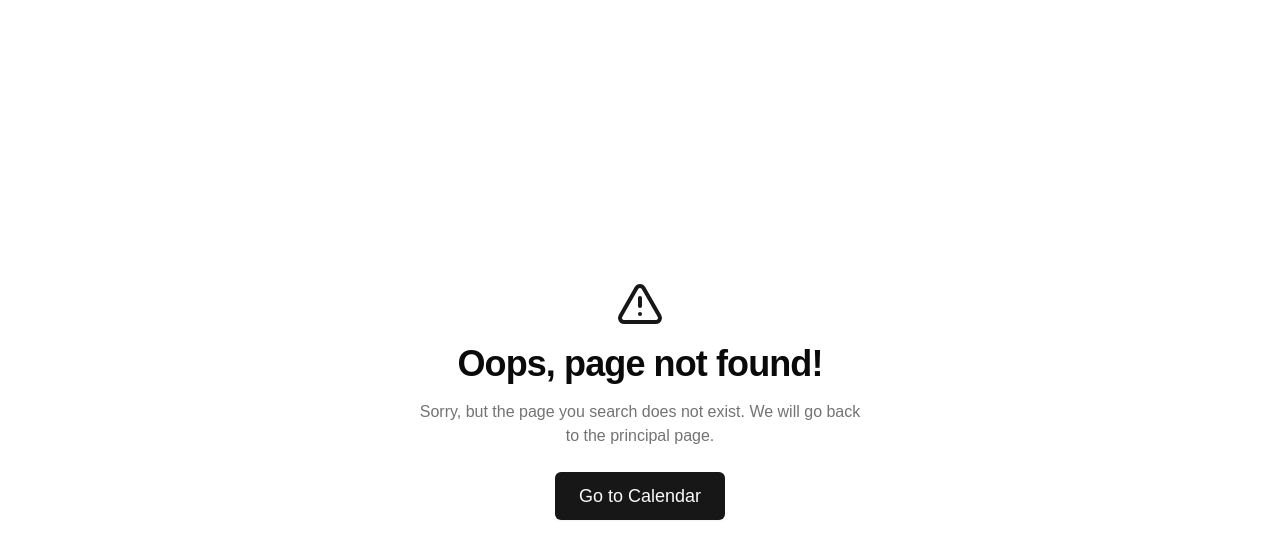
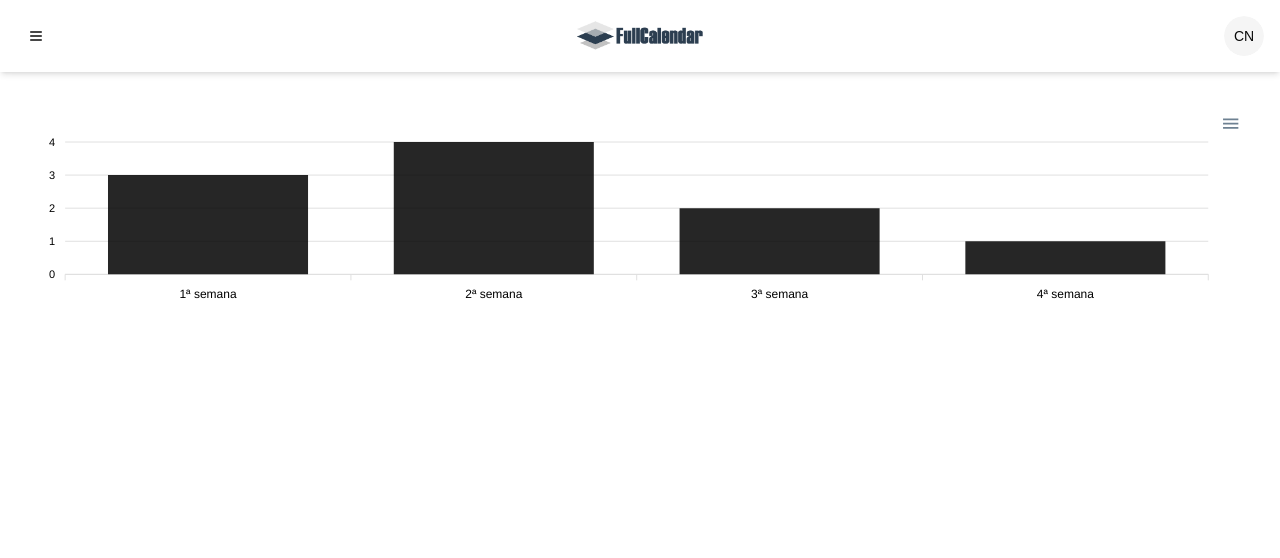
Before and after one commit to taynanhott/fullcalendar-manager, a Next.js app: page /calendar/dashboard in a window 1280 px wide. Before the commit this address had no page. Shown: the top 558 px of the page. Built offline with nearby package versions, Linux system fonts and the light colour scheme.

Commit message:
new feacture

```diff
--- a/package.json
+++ b/package.json
@@ -19,6 +19,7 @@
     "@radix-ui/react-slot": "^1.1.0",
     "@radix-ui/react-switch": "^1.1.1",
     "@radix-ui/react-visually-hidden": "^1.1.0",
+    "apexcharts": "^4.0.0",
     "class-variance-authority": "^0.7.0",
     "clsx": "^2.1.1",
     "firebase": "^11.0.1",
@@ -29,6 +30,7 @@
     "moment": "^2.30.1",
     "next": "15.0.1",
     "react": "^18.3.1",
+    "react-apexcharts": "^1.5.0",
     "react-dom": "^18.3.1",
     "tailwind-merge": "^2.5.4",
     "tailwindcss-animate": "^1.0.7"
--- /dev/null
+++ b/src/app/calendar/dashboard/page.tsx
@@ -0,0 +1,56 @@
+"use client"
+
+import Graph from "@/components/graph/graph";
+import Loading from "@/components/ui/loading";
+import Sidebar from "@/components/ui/sidebar";
+import { useState } from "react";
+
+export default function Dashboard() {
+    const [loading] = useState(false);
+
+    const graficoSimples = [
+        {
+            options: {
+                chart: {
+                    id: "bar" as const,
+                    foreColor: "#000000",
+                },
+                xaxis: {
+                    categories: ["1ª semana", "2ª semana", "3ª semana", "4ª semana"],
+                },
+                fill: {
+                    colors: ["#000000"],
+                },
+                colors: ["#000000"],
+                dataLabels: {
+                    enabled: false,
+                    formatter: function (val: number) {
+                        return val.toFixed(2);
+                    },
+                },
+            },
+            series: [
+                {
+                    name: "Valor semanal",
+                    data: [
+                        3,
+                        4,
+                        2,
+                        1,
+                    ],
+                },
+            ],
+            height: 200,
+        },
+    ];
+
+    return (
+        <>
+            <div className="p-4 mt-0 lg:mt-20">
+                <Graph components={graficoSimples} />
+                <Sidebar />
+                <Loading active={loading} />
+            </div>
+        </>
+    );
+}
--- a/src/app/calendar/page.tsx
+++ b/src/app/calendar/page.tsx
@@ -24,6 +24,7 @@ import { deleteEvent, getEventsByUserId, updateEvent, writeEventData } from '@/f
 import { useUser } from '../context/userContext';
 import Loading from '@/components/ui/loading';
 import { motion } from "framer-motion";
+import NavButton from '@/components/ui/navButton';
 
 let small = false;
 let height = 650;
@@ -240,6 +241,7 @@ export default function Calendar() {
         <div>
             <div className="p-4 mt-0 lg:mt-20">
                 {/* =================================== Calendar =============================================== */}
+                <NavButton handleChangeView={handleChangeView} />
                 <motion.div
                     initial={{ opacity: 0, y: -10 }}
                     animate={{ opacity: 1, y: 0 }}
@@ -297,7 +299,7 @@ export default function Calendar() {
                     </SheetContent>
                 </Sheet>
             </div>
-            <Sidebar handleChangeView={handleChangeView} />
+            <Sidebar />
             <Loading active={loading} />
         </div >
     );
--- /dev/null
+++ b/src/components/graph/graph.tsx
@@ -0,0 +1,78 @@
+"use client";
+
+import React from "react";
+import dynamic from "next/dynamic";
+
+const Chart = dynamic(() => import("react-apexcharts"), { ssr: false });
+
+interface Props {
+    components: {
+        options: {
+            chart: {
+                id:
+                | "area"
+                | "line"
+                | "donut"
+                | "bar"
+                | "pie"
+                | "radialBar"
+                | "scatter"
+                | "bubble"
+                | "heatmap"
+                | "candlestick"
+                | "boxPlot"
+                | "radar"
+                | "polarArea"
+                | "rangeBar"
+                | "rangeArea"
+                | "treemap"
+                | undefined;
+                foreColor?: string;
+            };
+            xaxis?: {
+                categories: string[];
+            };
+            labels?: string[];
+            colors?: string[];
+            legend?: {
+                position?: "bottom" | "left" | "right" | "top" | undefined;
+                show?: boolean;
+            };
+            dataLabels?: {
+                enabled?: boolean;
+                style?: {
+                    colors: string[];
+                };
+            };
+            fill?: {
+                colors: string[];
+            };
+        };
+        series:
+        | number[]
+        | {
+            name: string;
+            data: number[];
+        }[];
+        height?: number;
+    }[];
+}
+
+function Graph({ components }: Props) {
+    return (
+        <>
+            {components.map((component) => (
+                <Chart
+                    key={component.options.chart.id}
+                    className={`w-full pt-4 px-4`}
+                    options={component.options}
+                    series={component.series}
+                    type={component.options.chart.id}
+                    height={component.height}
+                />
+            ))}
+        </>
+    );
+}
+
+export default Graph;
--- /dev/null
+++ b/src/components/ui/navButton.tsx
@@ -0,0 +1,47 @@
+import { motion } from "framer-motion";
+import { Button } from "./button";
+import { CalendarDays, CalendarRange, List } from "lucide-react";
+
+interface Props {
+    handleChangeView: (view: "listWeek" | "dayGridWeek" | "dayGridMonth") => void
+}
+
+export default function NavButton({ handleChangeView }: Props) {
+    return (
+        <div className="flex justify-center space-x-4 mx-auto">
+            <motion.div
+                initial={{ opacity: 0, y: 10 }}
+                animate={{ opacity: 1, y: 0 }}
+                transition={{ duration: 1, delay: 0.1 }}
+                viewport={{ once: true }}
+            >
+                <Button variant="ghost" onClick={async () => { handleChangeView('dayGridWeek') }} className="flex justify-start mb-8 lg:mb-4">
+                    <CalendarDays className="mr-2 h-4 w-4" />
+                    <p className="hidden lg:flex">Manage Week</p>
+                </Button>
+            </motion.div>
+            <motion.div
+                initial={{ opacity: 0, y: 10 }}
+                animate={{ opacity: 1, y: 0 }}
+                transition={{ duration: 1, delay: 0.3 }}
+                viewport={{ once: true }}
+            >
+                <Button variant="ghost" onClick={async () => { handleChangeView('dayGridMonth') }} className="flex justify-start mb-8 lg:mb-4">
+                    <CalendarRange className="mr-2 h-4 w-4" />
+                    <p className="hidden lg:flex">Manage Month</p>
+                </Button>
+            </motion.div>
+            <motion.div
+                initial={{ opacity: 0, y: 10 }}
+                animate={{ opacity: 1, y: 0 }}
+                transition={{ duration: 1, delay: 0.5 }}
+                viewport={{ once: true }}
+            >
+                <Button variant="ghost" onClick={async () => { handleChangeView('listWeek') }} className="flex justify-start">
+                    <List className="mr-2 h-4 w-4" />
+                    <p className="hidden lg:flex">Manage List</p>
+                </Button>
+            </motion.div>
+        </div>
+    )
+}
--- a/src/components/ui/sidebar.tsx
+++ b/src/components/ui/sidebar.tsx
@@ -4,7 +4,7 @@ import { useState } from "react";
 import { Button } from '@/components/ui/button'
 import { Sheet, SheetContent, SheetTrigger } from '@/components/ui/sheet'
 import { Icon } from './icon'
-import { LogOut, Menu, List, CalendarDays, CalendarRange, Github, Linkedin } from 'lucide-react'
+import { LogOut, Menu, CalendarDays, Github, Linkedin } from 'lucide-react'
 import Link from 'next/link'
 import { useUser } from "@/app/context/userContext";
 import Loading from "./loading";
@@ -13,10 +13,9 @@ import { motion } from "framer-motion";
 
 interface Props {
   className?: string,
-  handleChangeView: (view: "listWeek" | "dayGridWeek" | "dayGridMonth") => void
 }
 
-export default function Sidebar({ className, handleChangeView }: Props) {
+export default function Sidebar({ className }: Props) {
   const { user } = useUser();
   const [open, setOpen] = useState(false);
   const [openAccount, setOpenAccount] = useState(false);
@@ -32,17 +31,21 @@ export default function Sidebar({ className, handleChangeView }: Props) {
             </Button>
           </SheetTrigger>
           <SheetContent side="left">
-            <div className="pt-8 text-left">
-              <h2 className="text-lg font-semibold mb-4">Menu</h2>
+
+            <div className="flex flex-col h-full">
+              <div className="pt-36 lg:pt-12 space-y-4">
+                <h2 className="text-lg font-semibold ">Menu</h2>
                 <motion.div
                   initial={{ opacity: 0, y: 10 }}
                   animate={{ opacity: 1, y: 0 }}
                   transition={{ duration: 1, delay: 0.1 }}
                   viewport={{ once: true }}
                 >
-                <Button variant="ghost" onClick={async () => { handleChangeView('dayGridWeek'); setOpen(false); }} className="w-full flex justify-start mb-8 lg:mb-4">
-                  <CalendarDays className="mr-2 h-4 w-4" />
-                  Manage Week
+                  <Button variant="ghost" className="w-full flex justify-start">
+                    <a href="/calendar" target="_self" className="flex items-center space-x-2 hover:bg-gray-100 rounded p-2">
+                      <CalendarDays className="h-5 w-5" />
+                      <span>Calendar</span>
+                    </a>
                   </Button>
                 </motion.div>
                 <motion.div
@@ -51,28 +54,21 @@ export default function Sidebar({ className, handleChangeView }: Props) {
                   transition={{ duration: 1, delay: 0.3 }}
                   viewport={{ once: true }}
                 >
-                <Button variant="ghost" onClick={async () => { handleChangeView('dayGridMonth'); setOpen(false); }} className="w-full flex justify-start mb-8 lg:mb-4">
-                  <CalendarRange className="mr-2 h-4 w-4" />
-                  Manage Month
-                </Button>
-              </motion.div>
-              <motion.div
-                initial={{ opacity: 0, y: 10 }}
-                animate={{ opacity: 1, y: 0 }}
-                transition={{ duration: 1, delay: 0.5 }}
-                viewport={{ once: true }}
-              >
-                <Button variant="ghost" onClick={async () => { handleChangeView('listWeek'); setOpen(false); }} className="w-full flex justify-start">
-                  <List className="mr-2 h-4 w-4" />Manage List
+                  <Button variant="ghost" className="w-full flex justify-start">
+                    <a href="/calendar/dashboard" target="_self" className="flex items-center space-x-2 hover:bg-gray-100 rounded p-2">
+                      <CalendarDays className="h-5 w-5" />
+                      <span>Dashboard</span>
+                    </a>
                   </Button>
                 </motion.div>
               </div>
+            </div>
           </SheetContent>
         </Sheet>
-        <Button variant="ghost" size="icon" aria-label="Home" className="w-[130px] h-[40px] hidden lg:block rounded-full hover:bg-transparent" onClick={() => handleChangeView('dayGridMonth')}>
+        <Button variant="ghost" size="icon" aria-label="Home" className="w-[130px] h-[40px] hidden lg:block rounded-full hover:bg-transparent" onClick={() => { }}>
           <Image src="/image/logo.png" width={130} height={40} alt="logo" />
         </Button>
-        <Button variant="ghost" size="icon" aria-label="Home" className="lg:hidden rounded-full w-[40px] h-[40px] hover:bg-transparent" onClick={() => handleChangeView('dayGridMonth')}>
+        <Button variant="ghost" size="icon" aria-label="Home" className="lg:hidden rounded-full w-[40px] h-[40px] hover:bg-transparent" onClick={() => { }}>
           <Image src="/image/logo-ico.png" width={40} height={40} alt="logo" />
         </Button>
         <Sheet open={openAccount} onOpenChange={setOpenAccount}>
```
Also changed, not shown: 1 other file (tests, documents, lock files or other folders). Lines whose indentation alone changed are shown as unchanged.
